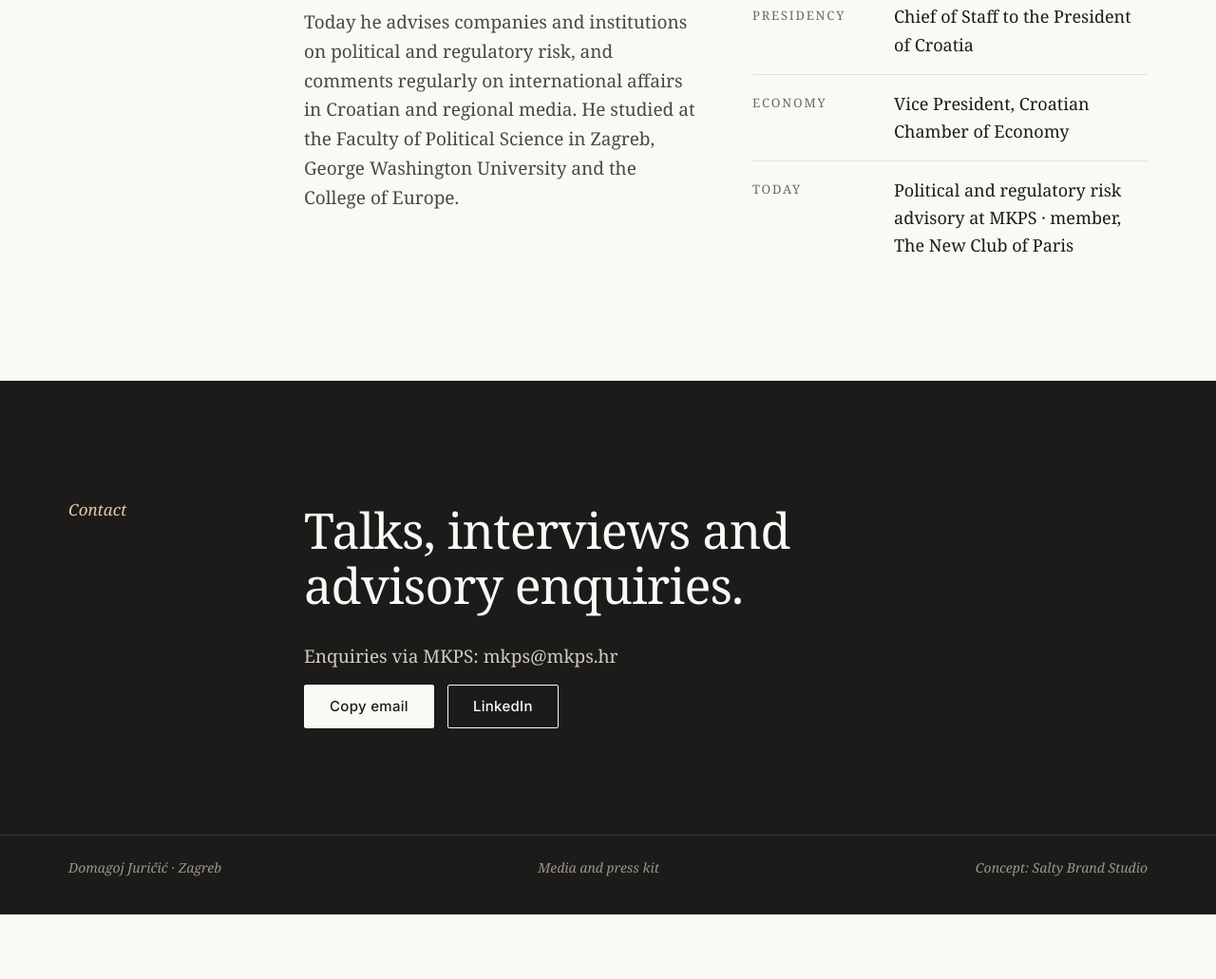
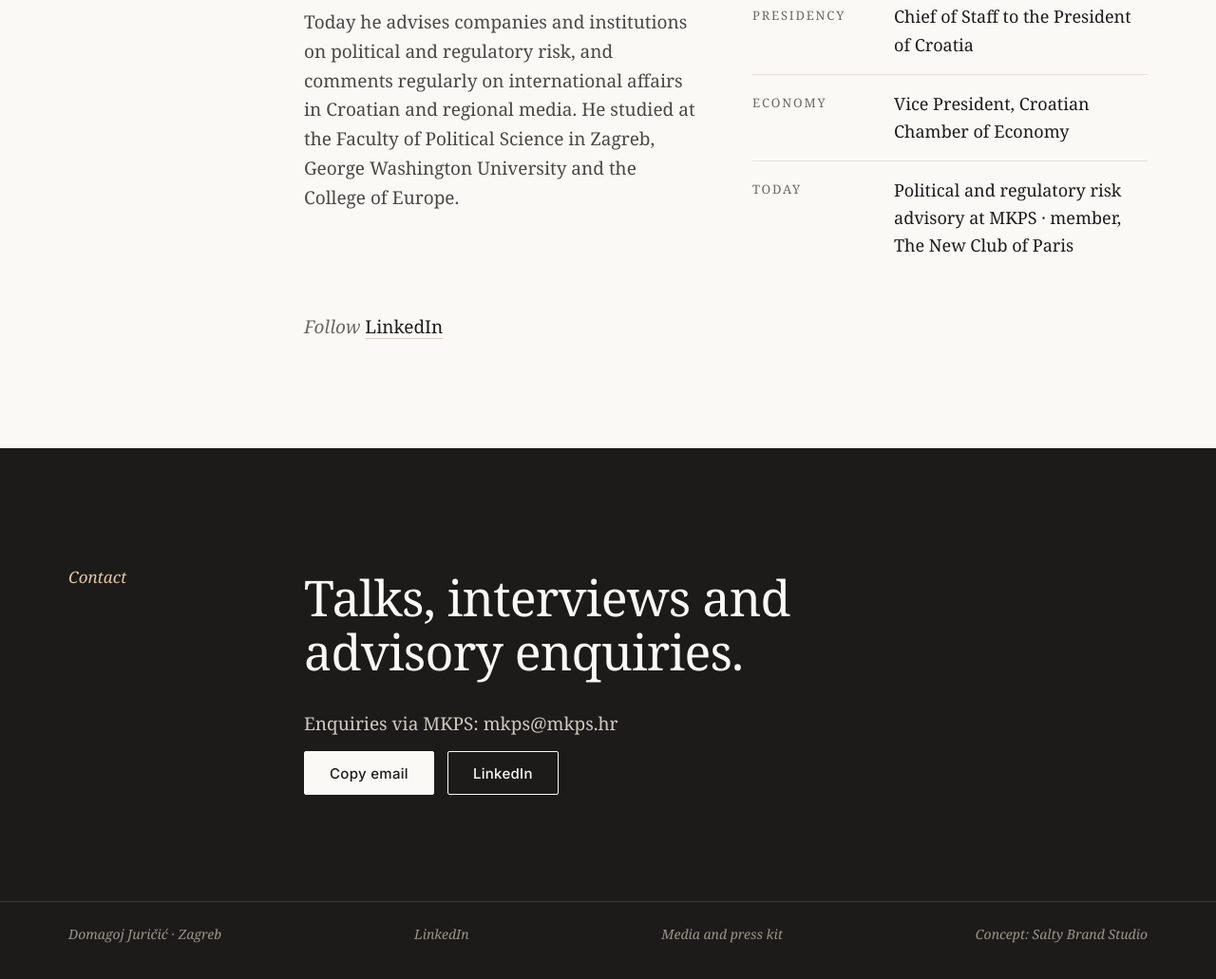
Before and after one commit to zeljkam-glitch/the-new-disorder, a plain HTML site: page index.html in a window 1280 px wide. Shown: the part 5685-6716 px from the top of the page at 95% size. Before the commit the page ends 6648 px from the top, so only its background shows below. Drawn offline with Linux system fonts and the light colour scheme.

Commit message:
Add LinkedIn links
Co-Authored-By: Claude Opus 5.5 <noreply@anthropic.com>
Claude-Session: https://claude.ai/code/session_01K82NRWwzk1pKHCKF9fMued

```diff
--- a/index.html
+++ b/index.html
@@ -162,6 +162,7 @@
 <li><span class="lbl"><span lang="en">Today</span><span lang="hr">Danas</span></span><span><span lang="en">Political and regulatory risk advisory at MKPS · member, The New Club of Paris</span><span lang="hr">savjetovanje o&#160;političkim i&#160;regulatornim rizicima u&#160;MKPS-u&#160;· član mreže The New Club of Paris</span></span></li>
 </ul>
 </div>
+<p class="follow"><span lang="en">Follow</span><span lang="hr">Pratite</span> <a href="https://hr.linkedin.com/in/djuricic">LinkedIn</a></p>
 </div>
 </section>
 
@@ -177,7 +178,7 @@
 </div>
 </div>
 </section>
-<footer class="dark"><div class="wrap"><span>Domagoj Juričić · Zagreb</span><a href="mediji.html" style="text-decoration:none"><span lang="en">Media and press kit</span><span lang="hr">Mediji i&#160;press paket</span></a><span lang="en">Concept: Salty Brand Studio</span><span lang="hr">Koncept: Salty Brand Studio</span></div></footer>
+<footer class="dark"><div class="wrap"><span>Domagoj Juričić · Zagreb</span><span class="social"><a href="https://hr.linkedin.com/in/djuricic">LinkedIn</a></span><a href="mediji.html" style="text-decoration:none"><span lang="en">Media and press kit</span><span lang="hr">Mediji i&#160;press paket</span></a><span lang="en">Concept: Salty Brand Studio</span><span lang="hr">Koncept: Salty Brand Studio</span></div></footer>
 <div class="toast" id="toast" role="status" aria-live="polite"></div>
 <script src="main.js"></script>
 </body>
--- a/style.css
+++ b/style.css
@@ -226,3 +226,7 @@ footer .wrap{font:italic 14px Georgia,serif;letter-spacing:0;text-transform:none
   #contact .wrap,#mcontact .wrap{padding-left:280px}
 }
 @media(max-width:600px){body{font-size:18px}.topic{grid-template-columns:minmax(0,1fr)}.topic .lbl{grid-column:1;grid-row:auto;text-align:left}.pill+.pill::before{margin:0 8px}}
+.social a{text-decoration:none;color:inherit}.social a+a::before{content:"·";margin:0 10px}
+.follow{margin:40px 0 0;font-style:italic;color:var(--soft)}
+.follow a{font-style:normal;color:var(--ink);text-underline-offset:5px;text-decoration-color:var(--line2)}
+.follow a+a::before{content:"·";display:inline-block;margin:0 10px;color:var(--line2)}
```
Also changed, not shown: mediji.html (+1 -1 lines).
